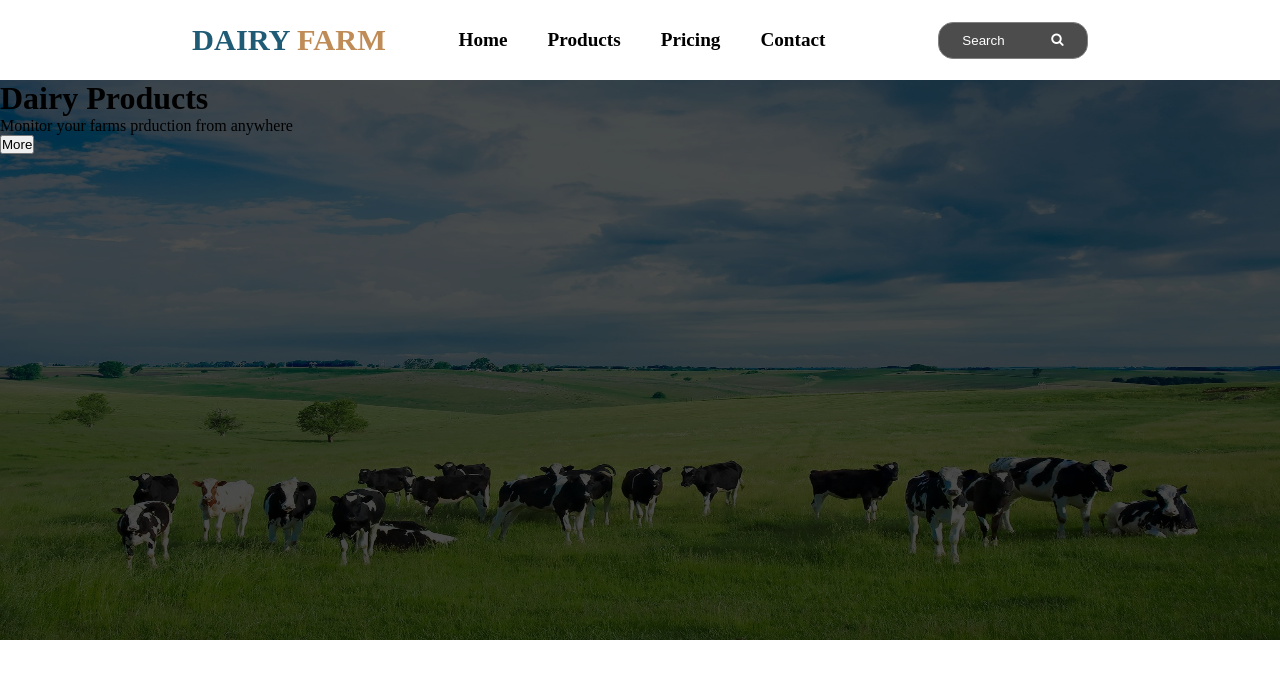
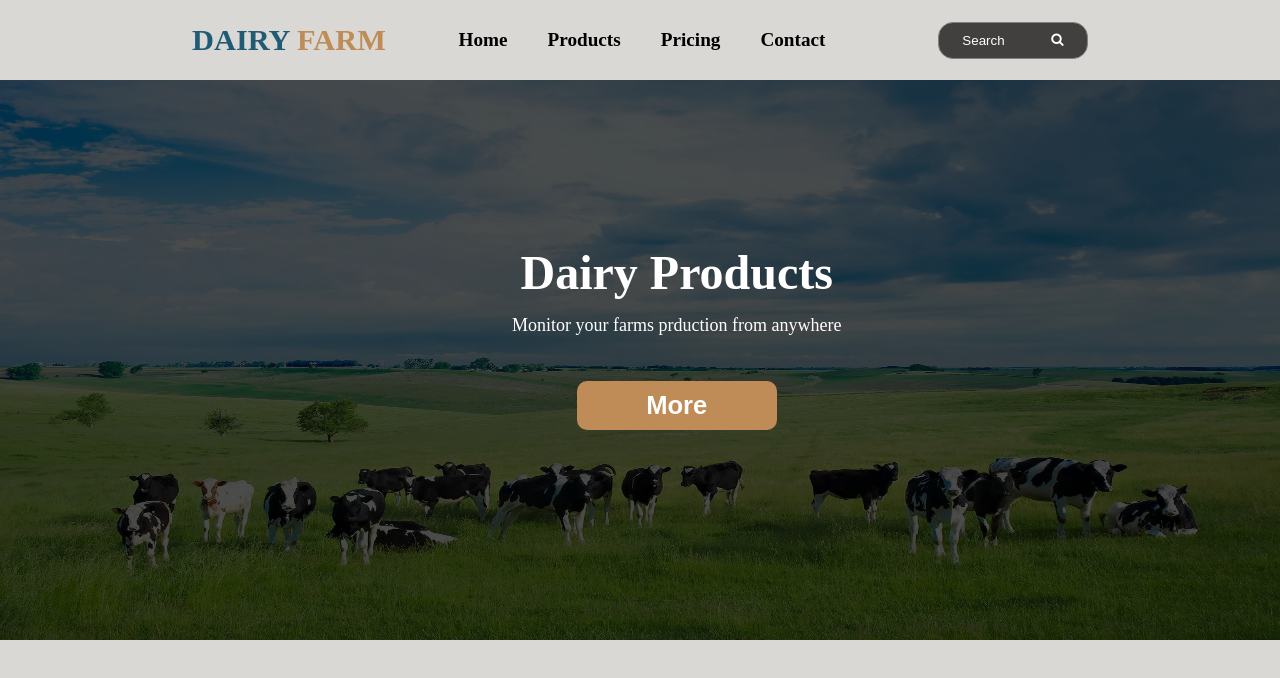
Before and after one commit to SheeTabz/Dairy-Business, a plain HTML site: page index.html in a window 1280 px wide. Drawn offline with Linux system fonts and the light colour scheme.

Commit message:
Style the home sec

```diff
--- a/assets/css/index.css
+++ b/assets/css/index.css
@@ -3,26 +3,9 @@
     padding: 0;
 }
 body{
+ background-color: #DAD8D5;
+}
 
-}
-.container{
-    height: 70vh;
-    background-image: url("/assets/images/milk3.jpg");
-    background-repeat: no-repeat;
-    background-size: 100% 100%;
-
-}
-.overlay{
-    background-color: rgba(0, 0, 0, 0.7);
-    width: 100%;
-    height: 100%;
-    overflow: hidden;
-    /* position: fixed;
-    top: 0;
-    bottom: 0;
-    left: 0;
-    right: 0; */
-}
 
 /* HEADER section */
 header{
@@ -77,6 +60,48 @@ nav>button{
     background-color: rgba(0, 0, 0, 0.7);
     color: #FFFF;
 }
-nav>button>i{
+
+/* HOME SECTION */
+.container{
+    height: 70vh;
+    background-image: url("/assets/images/milk3.jpg");
+    background-repeat: no-repeat;
+    background-size: 100% 100%;
 
 }
+.overlay{
+    background-color: rgba(0, 0, 0, 0.7);
+    width: 100%;
+    height: 100%;
+    overflow: hidden;
+}
+
+.homeSection{
+    position: absolute;
+    top: 30%;
+    left: 40%;
+}
+.content{
+    text-align: center;
+    color: #FFFF;
+}
+.content>h1{
+    margin: 5px 0px 15px;
+    font-size: 3rem;
+}
+.content>p{
+    font-size: large;
+    margin-bottom: 15px;
+}
+.content>button{
+    margin-top: 30px;
+    padding: 10px;
+    width: 200px;
+    color: #FFFF;
+    background-color: #BF8B56;
+    font-weight: 800;
+    font-size: 1.6rem;
+    border:none;
+    border-radius: 10px;
+
+}
```
